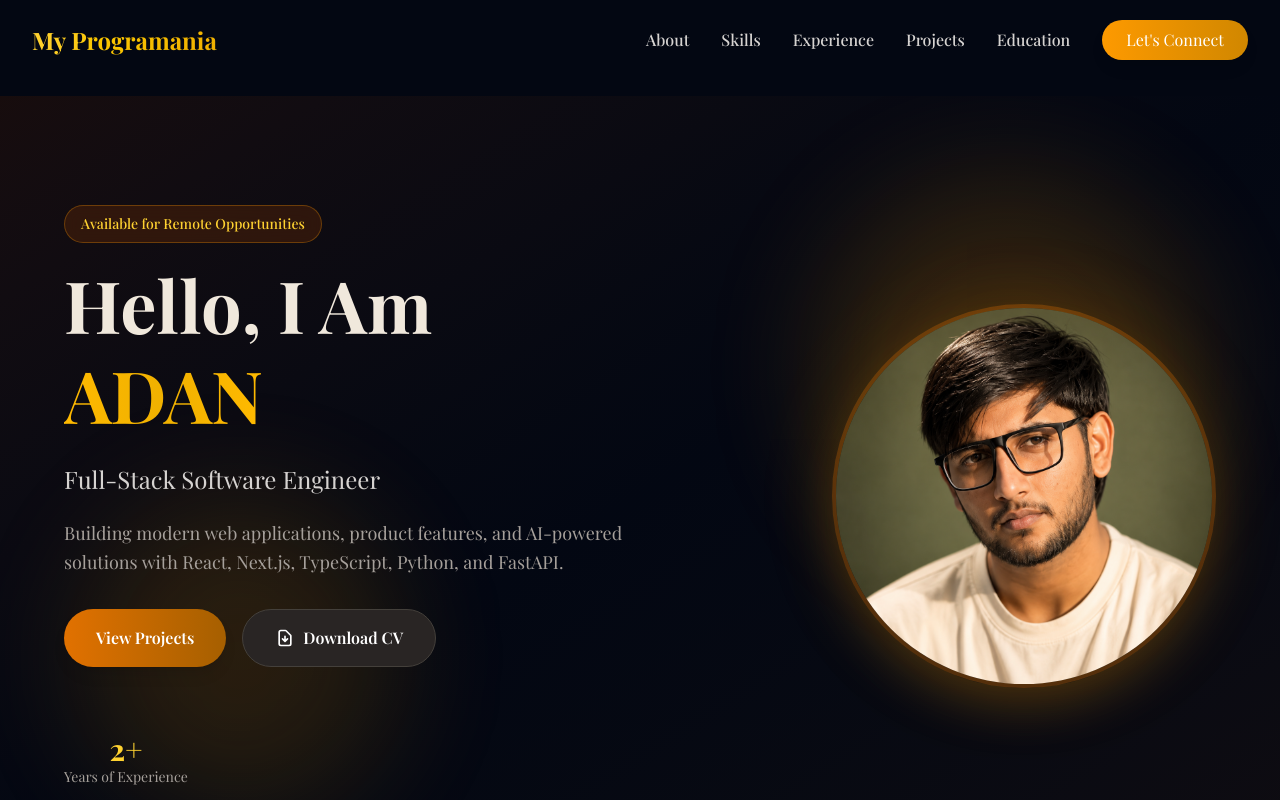
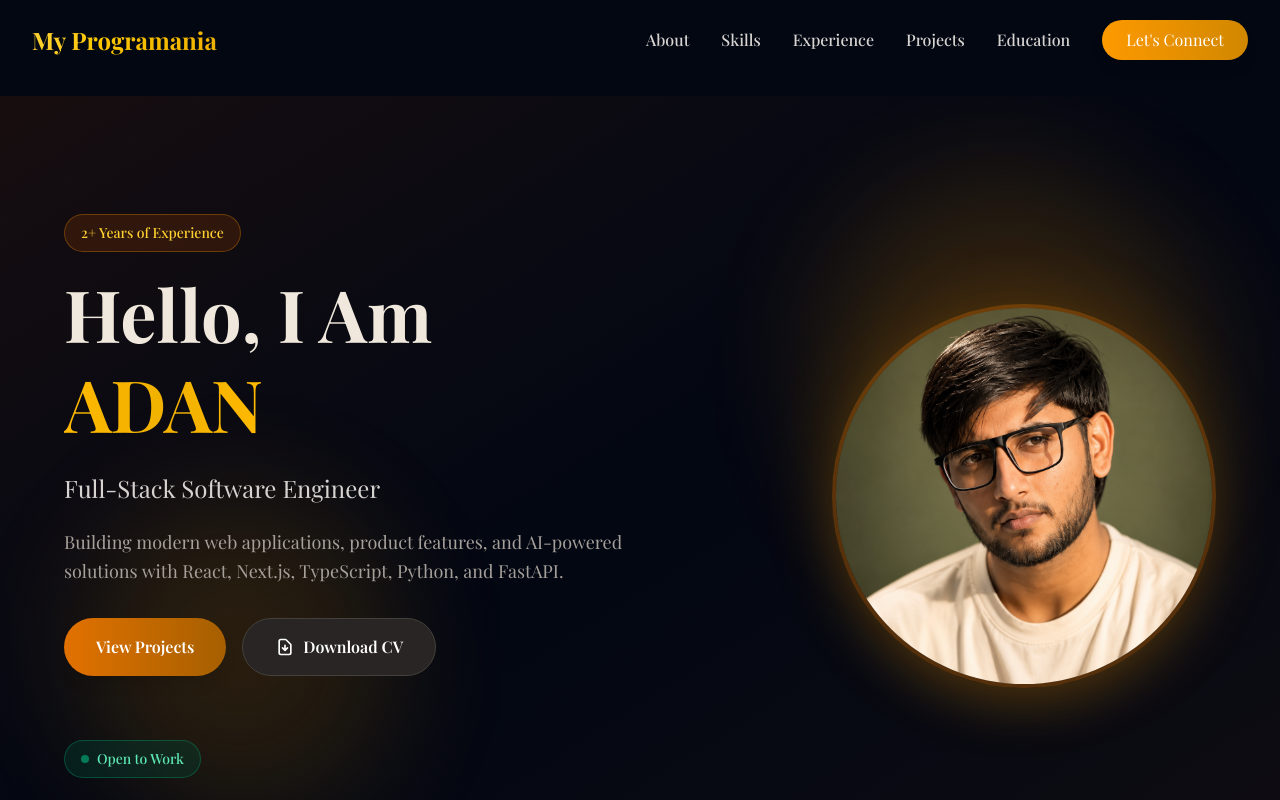
Before and after one commit to sherryadan/personal-portfolio, a Next.js app: page / in a window 1280 px wide. Shown: the top 800 px of the page. Built offline with nearby package versions, Linux system fonts and the light colour scheme; a web font is replaced by a local one.

Commit message:
Replace hero stats with Open to Work badge, move 2+ years to top badge

```diff
--- a/app/sections/HeroSection.tsx
+++ b/app/sections/HeroSection.tsx
@@ -25,7 +25,7 @@ export default function HeroSection({ id }: { id?: string }) {
               className="mb-4"
             >
               <span className="inline-block px-4 py-2 bg-amber-900/30 backdrop-blur-sm rounded-full text-amber-300 text-sm font-medium border border-amber-500/30">
-                Available for Remote Opportunities
+                2+ Years of Experience
               </span>
             </motion.div>
 
@@ -100,10 +100,10 @@ export default function HeroSection({ id }: { id?: string }) {
               transition={{ duration: 0.6, delay: 0.8 }}
               className="mt-12 flex justify-center lg:justify-start"
             >
-              <div className="text-center">
-                <div className="text-3xl font-bold text-amber-300">2+</div>
-                <div className="text-sm text-stone-400">Years of Experience</div>
-              </div>
+              <span className="inline-flex items-center gap-2 px-4 py-2 bg-emerald-900/30 backdrop-blur-sm rounded-full text-emerald-300 text-sm font-medium border border-emerald-500/30">
+                <span className="w-2 h-2 bg-emerald-400 rounded-full animate-pulse" />
+                Open to Work
+              </span>
             </motion.div>
           </div>
 
```
